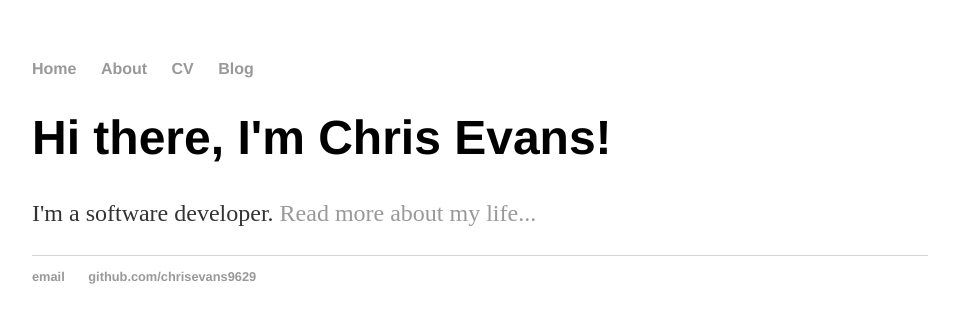
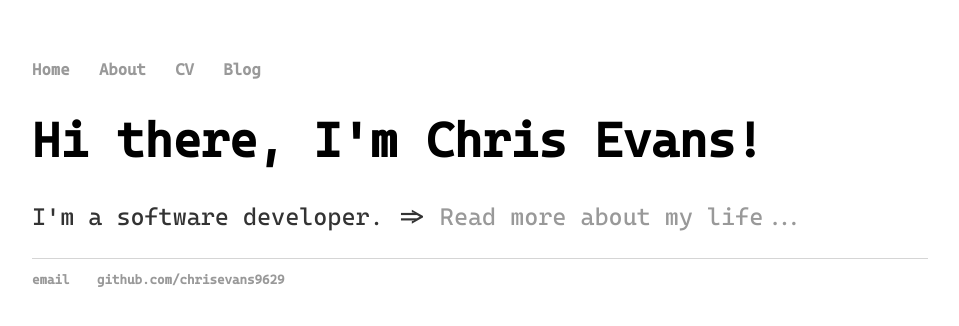
Before and after one commit to AutumnEvans418/autumnevans418.github.io, a Jekyll site: the page built from index.html, in a window 1280 px wide. Shown: the top 326 px of the page, without its empty margins (160-1119 px from the left). Built offline with Jekyll 4.4.1, drawn with Linux system fonts in a browser that asks for light colours.

Commit message:
added a custom font

```diff
--- a/css/main.css
+++ b/css/main.css
@@ -1,9 +1,15 @@
+@font-face {
+    font-family: "Cascadia Code";
+    src: url("/fonts/Cascadia.ttf") format('truetype')
+}
+
 body {
     margin: 60px auto;
     width: 70%;
+    font-family: 'Cascadia Code';
 }
 nav ul, footer ul {
-    font-family:'Helvetica', 'Arial', 'Sans-Serif';
+    font-family: 'Cascadia Code';
     padding: 0px;
     list-style: none;
     font-weight: bold;
@@ -15,15 +21,17 @@ nav ul li, footer ul li {
 a {
     text-decoration: none;
     color: #999;
+    font-family: 'Cascadia Code';
 }
 a:hover {
     text-decoration: underline;
 }
 h1 {
     font-size: 3em;
-    font-family:'Helvetica', 'Arial', 'Sans-Serif';
+    font-family: 'Cascadia Code';
 }
 p {
+    font-family: 'Cascadia Code';
     font-size: 1.5em;
     line-height: 1.4em;
     color: #333;
@@ -31,6 +39,7 @@ p {
 footer {
     border-top: 1px solid #d5d5d5;
     font-size: .8em;
+    font-family: 'Cascadia Code';
 }
 
 ul.posts {
--- a/index.html
+++ b/index.html
@@ -4,5 +4,5 @@ title: Chris Evans
 ---
 <div class="blurb">
 	<h1>Hi there, I'm Chris Evans!</h1>
-	<p>I'm a software developer. <a href="/about">Read more about my life...</a></p>
+	<p>I'm a software developer. => <a href="/about">Read more about my life...</a></p>
 </div><!-- /.blurb -->
```
Also changed, not shown: fonts/Cascadia.ttf (added).
